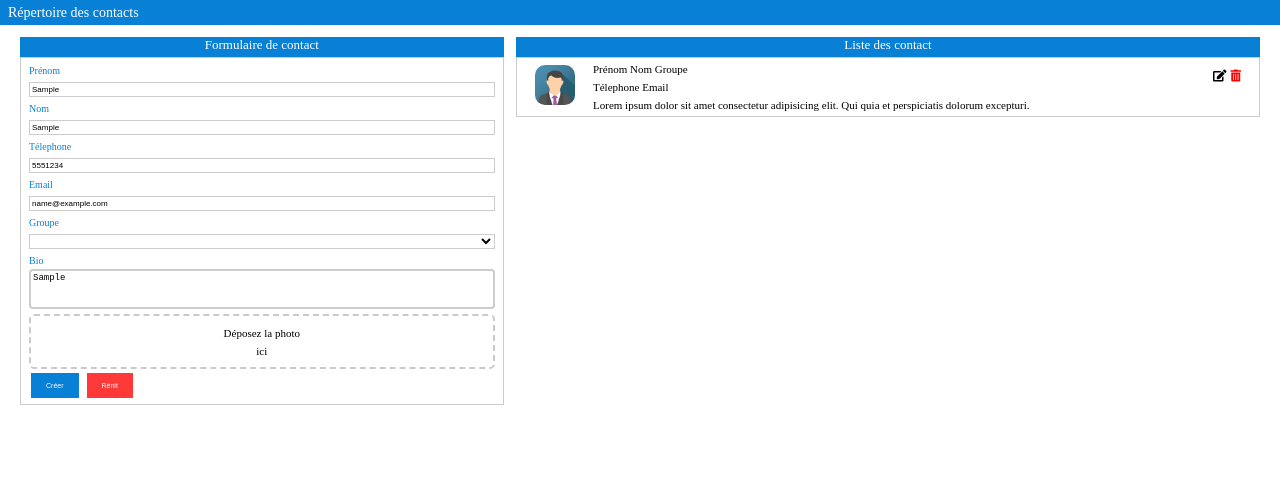
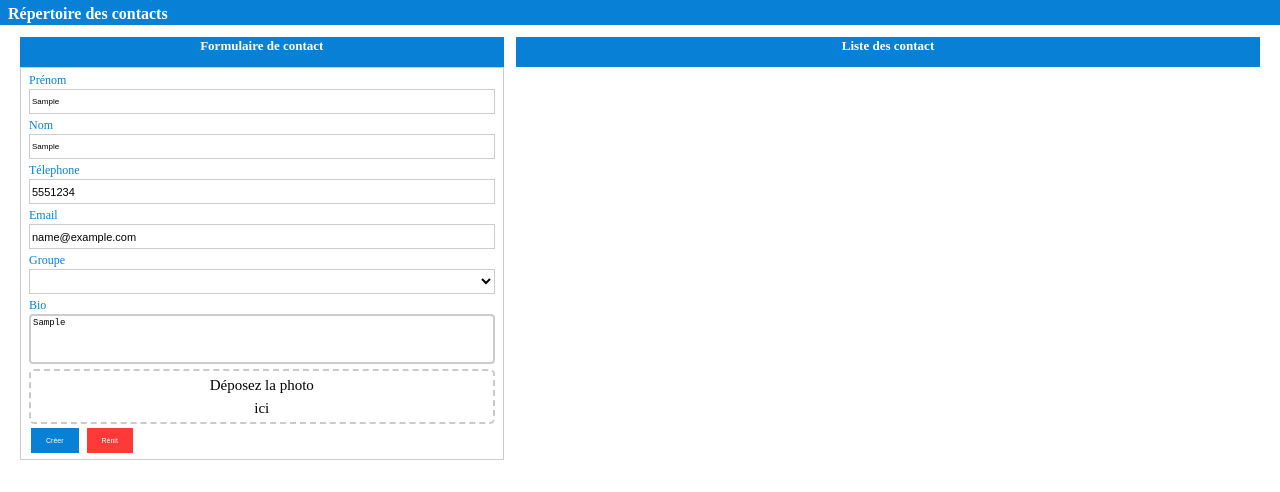
Before and after one commit to hermanngumbu/Contact-List-App, a plain HTML site: page index.html in a window 1280 px wide. Both pictures are taken after typing "Sample", "Sample", "5551234", "name@example.com", "Sample" into the empty fields and a click on the button "Créer". Drawn offline with Linux system fonts and the light colour scheme.

Commit message:
last update index css and js

```diff
--- a/app.js
+++ b/app.js
@@ -1,131 +1,9 @@
-//  #1
-// HERE VALIDATION AND GETTING DATA FONCTIONALITY
 
-let form = document.getElementById('form');
-let prenom = document.getElementById("prenom");
-let nom = document.getElementById("nom");
-let tel = document.getElementById('tel');
-let email = document.getElementById("email");
-let groupe = document.getElementById('groupe');
-let bio = document.getElementById('bio');
-let btn = document.getElementById('create');
-
-let contacts = []
-
-
-form.addEventListener('submit', (e) =>{
-    e.preventDefault();
-    let bcreate = document.getElementById("create").textContent
-    if(bcreate === "Créer"){
-      formValidation();
-      console.log(bcreate);
-    }
-    else{
-
-      console.log(bcreate);
-    }
-
-
-});
-
-// check tel unique
-let checkTelUnique = (tel) => {
-  return contacts.find(c => c.tel === tel)
-}
-
-let formValidation = () => {
-  if (checkTelUnique(tel.value)) {
-    msg.innerHTML = 'Tel deja utilise'
-    return
-  }
-
-    if (prenom.value === "" || nom.value === "" || tel.value === "") {
-      msg.innerHTML = "Le champ nom, prenom et téléphone ne peuvent pas etre vide.";
-    } else {
-      msg.innerHTML = "";
-      acceptData();
-    }
-  };
-
-  let data = {};
-
-  let acceptData = () => {
-    data["prenom"] = prenom.value;
-    data["nom"] = nom.value;
-    data["tel"] = tel.value;
-    data["email"] = email.value;
-    data["groupe"] = groupe.value;
-    data["bio"] = bio.value;
-    createPost();
-  };
-
-  function displayContacts () {
-    let contentContacts = ''
-
-    fo
-  }
-
-  let createPost = (data) => {
-    contacts.push(data)
-
-    posts.innerHTML += `
-    <div class="separate">
-    <div class="para">
-      <p>
-       <span id="editprenom">${data.prenom}</span>
-       <span id="editnom">${data.nom}</span>
-       <span id="editgroupe">${data.groupe}</span>
-      </p>
-      <p>
-         <span id="edittel">${data.tel}</span>
-        <span id="editemail">${data.email}</span>
-        </p>
-      <p id="editbio">${data.bio}</p>
-    </div>
-
-    <div class="icon">
-      <span class="options">
-        <i onClick="editPost(this)" class="fas fa-edit fa-xs" id=""></i>
-        <i onClick="deletePost(this)" class="fas fa-trash-alt fa-xs"></i>
-      </span>
-    </div>
-  </div>
-    `;
-  form.reset();
-};
-
-let deletePost = (e) => {
-    e.parentElement.parentElement.parentElement.remove();
-  };
-
-  let editPost = (e) => {
-
-    document.getElementById("prenom").value = document.getElementById("editprenom").innerHTML;
-    document.getElementById("nom").value = document.getElementById("editnom").innerHTML;
-    document.getElementById("tel").value = document.getElementById("edittel").innerHTML;
-    document.getElementById("email").value = document.getElementById("editemail").innerHTML;
-    document.getElementById("groupe").value = document.getElementById("editgroupe").innerHTML;
-    document.getElementById("bio").value = document.getElementById("editbio").innerHTML;
-
-    let b = btn.textContent="Modifier";
-    console.log(b);
-
-  };
-
-
-
-
-
-  //  #2
-// HERE DROP AND DRAG FONCTIONALITY
-
-
-  //selecting all required elements
 const dropArea = document.querySelector(".drag-area"),
 dragText = dropArea.querySelector("header"),
 button = dropArea.querySelector("button"),
 input = dropArea.querySelector("input");
-let file; //this is a global variable and we'll use it inside multiple functions
+let file;
 
 button.onclick = ()=>{
   input.click(); //if user click on the button then the input also clicked
@@ -143,13 +21,13 @@ input.addEventListener("change", function(){
 dropArea.addEventListener("dragover", (event)=>{
   event.preventDefault(); //preventing from default behaviour
   dropArea.classList.add("active");
-  dragText.textContent = "Release to Upload File";
+  // dragText.textContent = "Release to Upload File";
 });
 
 //If user leave dragged File from DropArea
 dropArea.addEventListener("dragleave", ()=>{
   dropArea.classList.remove("active");
-  dragText.textContent = "Drag & Drop to Upload File";
+  // dragText.textContent = "Drag & Drop to Upload File";
 });
 
 //If user drop File on DropArea
@@ -167,7 +45,7 @@ function showFile(){
     let fileReader = new FileReader(); //creating new FileReader object
     fileReader.onload = ()=>{
       let fileURL = fileReader.result; //passing user file source in fileURL variable
-      let imgTag = `<img src="${fileURL}" alt="">`; //creating an img tag and passing user selected file source inside src attribute
+      let imgTag = `<img src="${fileURL}" alt="" id="imgDrag">`; //creating an img tag and passing user selected file source inside src attribute
       dropArea.innerHTML = imgTag; //adding that created img tag inside dropArea container
     }
     fileReader.readAsDataURL(file);
@@ -177,3 +55,96 @@ function showFile(){
     dragText.textContent = "Drag & Drop to Upload File";
   }
 }
+
+
+
+
+
+const form = document.getElementById('form');
+const btnCreate = document.getElementById('btnSubmit');
+
+let updateId = "";
+let verify = false;
+
+btnCreate.addEventListener('click', (e) =>{
+     e.preventDefault();
+     const createId = 'id' + Date.now().toString();
+
+     const prenom = document.getElementById('prenom').value;
+     const nom = document.getElementById('nom').value;
+     const tel = document.getElementById('tel').value;
+     const email = document.getElementById('email').value;
+     const groupe = document.getElementById('groupe').value;
+     const bio = document.getElementById('bio').value;
+     const profil = document.getElementById('imgDrag').src;
+
+    if (verify) {
+    document.querySelector(`#${updateId} .para p .prenom`).innerText = prenom;
+    document.querySelector(`#${updateId} .para p .nom`).innerText = nom;
+    document.querySelector(`#${updateId} .para p .groupe`).innerText = groupe;
+    document.querySelector(`#${updateId} .para p .tel`).innerText = tel;
+    document.querySelector(`#${updateId} .para p .email`).innerText = email;
+    console.log(bio);
+    document.querySelector(`#${updateId} .para .bio`).innerText = bio;
+    document.querySelector(`#${updateId} .avatar .imgDrag`).src = profil;
+    } else {
+      const displayShow = `
+      <div class="posts" id='${createId}'>
+
+      <div class="avatar">
+        <img src="${profil}" alt="" class="imgDrag">
+      </div>
+      <div class="para">
+        <p>
+          <span class="prenom">${prenom}</span>
+          <span class="nom">${nom}</span>
+          <span class="groupe">${groupe}</span>
+        </p>
+        <p>
+          <span class="tel">${tel}</span>
+          <span class="email">${email}</span>
+        </p>
+        <p class="bio">${bio}</p>
+    </div>
+
+  <div class="icon">
+    <span class="options">
+      <i onClick="editPost(this, '${createId}')" class="fas fa-edit fa-xs"></i>
+      <i onClick="deletePost(this)" class="fas fa-trash-alt fa-xs"></i>
+    </span>
+  </div>
+  </div>
+`;
+
+    const affiche =  document.getElementById('display');
+    affiche.innerHTML+=displayShow;
+     }
+
+     document.getElementById('btnSubmit').textContent='Créer';
+     verify = false;
+     updateId = "";
+
+     form.reset();
+
+})
+
+const deletePost = (e) => {
+  e.parentElement.parentElement.parentElement.remove();
+};
+
+  const editPost = (e, id) => {
+    document.getElementById('prenom').value = e.parentElement.parentElement.previousElementSibling.querySelector('.prenom').innerHTML;
+    document.getElementById('nom').value = e.parentElement.parentElement.previousElementSibling.querySelector('.nom').innerHTML;
+    document.getElementById('groupe').value = e.parentElement.parentElement.previousElementSibling.querySelector('.groupe').innerHTML;
+    document.getElementById('email').value = e.parentElement.parentElement.previousElementSibling.querySelector('.email').innerHTML;
+    document.getElementById('bio').value = e.parentElement.parentElement.previousElementSibling.querySelector('.bio').innerHTML;
+    document.getElementById('tel').value = e.parentElement.parentElement.previousElementSibling.querySelector('.tel').innerHTML;
+    document.getElementById('imgDrag').src = e.parentElement.parentElement.parentElement.querySelector('.imgDrag').src;
+
+    updateId = id;
+    verify = true;
+
+   document.getElementById('btnSubmit').textContent='Modifier';
+
+
+  };
--- a/index.html
+++ b/index.html
@@ -18,8 +18,8 @@
       <div class="title2"><h2>Formulaire de contact</h2></div>
       <form id="form">
         <div id="msg"></div>
-        <label for="nom">Prénom</label>
-        <input type="text" id="prenom" name="prenom">
+        <label for="prenom">Prénom</label>
+        <input type="text" id="prenom" name="prenom" required>
 
 
         <label for="nom">Nom</label>
@@ -27,7 +27,7 @@
 
 
         <label for="telephone">Télephone</label> <br>
-        <input type="tel" id="tel" name="tel">
+        <input type="tel" id="tel" name="tel" required>
 
 
         <label for="email">Email</label>
@@ -53,48 +53,27 @@
           <input type="file" hidden>
         </div>
 
-        <button type="submit" class="button button1" id="create">Créer</button>
+        <button  type="submit" class="button button1" id="btnSubmit">Créer</button>
         <button type="reset" class="button button2">Rénit</button>
 
       </form>
     </div>
-    <div class="list">
+
+  <div class="list">
       <div class="list1">
         <h2>Liste des contact</h2>
       </div>
-      <div id="posts">
-        <div id="deco">
-          <div class="img">
-            <img src="/img_avatar.png" alt="herman">
-          </div>
-          <div class="separate">
-            <div class="para">
-              <p>
-               <span class="prenom">Prénom</span>
-               <span class="nom">Nom</span>
-               <span class="groupe">Groupe</span>
-              </p>
-              <p>
-                <span class="tel">Télephone</span>
-                <span class="email">Email</span>
-              </p>
-              <p class="bio">Lorem ipsum dolor sit amet consectetur adipisicing elit. Qui quia et perspiciatis dolorum excepturi.</p>
-            </div>
 
-            <div class="icon">
-              <span class="options">
-                <i onClick="editPost(this)" class="fas fa-edit fa-xs"></i>
-                <i onClick="deletePost(this)" class="fas fa-trash-alt fa-xs"></i>
-              </span>
-            </div>
-          </div>
+      <div id="display">
+
+      </div>
+
+  </div>
 
 
-        </div>
-      </div>
 
-    </div>
-  </div>
+
+
 
 
 
--- a/style.css
+++ b/style.css
@@ -11,7 +11,7 @@ body{
 p{
 font-family: 'Poppins';
 font-style: normal;
-font-size: 11px;
+font-size: 15px;
 padding: 3px;
 text-align: justify;
 
@@ -19,9 +19,9 @@ text-align: justify;
 h1{
 font-family: 'Poppins';
 font-style: normal;
-font-weight: 500;
-font-size: 14px;
-line-height: 10px;
+font-weight: 700;
+font-size: 16px;
+line-height: 12px;
 color: #FFFFFF;
 text-align: justify;
 padding: 8px;
@@ -30,9 +30,9 @@ padding: 8px;
 h2{
 font-family: 'Poppins';
 font-style: normal;
-font-weight: 400;
+font-weight: 600;
 font-size: 13px;
-line-height: 9px;
+line-height: 11px;
 color: #FFFFFF;
 text-align: center;
 padding-top: 3px;
@@ -42,7 +42,7 @@ padding-top: 3px;
 .title2{
   background: #0880D6;
   width: 100%;
-  height: 20px;
+  height: 30px;
   position: relative;
   top: 20px;
   right: 0;
@@ -52,7 +52,7 @@ padding-top: 3px;
 .list1{
   background: #0880D6;
   width: 100%;
-  height: 20px;
+  height: 30px;
   position: relative;
   top: 20px;
   right: 0;
@@ -70,7 +70,7 @@ background: #0880D6;
 /* Style inputs with type="text", select elements and textareas */
 input[type=text], textarea {
     width: 100%; /* Full width */
-    height: 15px;
+    height: 25px;
     padding: 2px; /* Some padding */
     font-size: 8px;
     border: 1px solid #ccc; /* Gray border */
@@ -82,8 +82,8 @@ input[type=text], textarea {
 
   select{
     width: 100%; /* Full width */
-    height: 15px;
-    font-size: 8px;
+    height: 25px;
+    font-size: 11px;
     border: 1px solid #ccc; /* Gray border */
     box-sizing: border-box; /* Make sure that padding and width stays in place */
     margin-top: 1px; /* Add a top margin */
@@ -94,9 +94,9 @@ input[type=text], textarea {
 
   input[type=email]{
     width: 100%; /* Full width */
-    height: 15px;
+    height: 25px;
     padding: 2px; /* Some padding */
-    font-size: 8px;
+    font-size: 11px;
     border: 1px solid #ccc; /* Gray border */
     box-sizing: border-box; /* Make sure that padding and width stays in place */
     margin-top: 1px; /* Add a top margin */
@@ -106,9 +106,9 @@ input[type=text], textarea {
 
   input[type=tel] {
     width: 100%; /* Full width */
-    height: 15px;
+    height: 25px;
     padding: 2px; /* Some padding */
-    font-size: 8px;
+    font-size: 11px;
     border: 1px solid #ccc; /* Gray border */
     box-sizing: border-box; /* Make sure that padding and width stays in place */
     margin-top: 1px; /* Add a top margin */
@@ -118,7 +118,7 @@ input[type=text], textarea {
 
   label{
     color: #0880D6;
-    font-size: 10px;
+    font-size: 12px;
   }
 
   form{
@@ -131,7 +131,7 @@ input[type=text], textarea {
 
   form textarea{
     text-align: justify;
-    height: 40px;
+    height: 50px;
     box-sizing: border-box;
     border: 2px solid #ccc;
     border-radius: 4px;
@@ -194,6 +194,7 @@ input[type=text], textarea {
   border: 1px solid #ccc;
   padding: 2px 8px 2px;
   margin-top: 20px;
+
 }
 
 
@@ -221,20 +222,31 @@ img{
   padding: 5px;
 }
 
-.deco{
-  margin: 10px;
+
+#display {
+  width: 100%;
+  padding: 2px 8px 2px;
+  margin-top: 20px;
 }
-.img{
-  float: left;
-  margin-left: 5px;
-  margin-right: 10px;
-}
-.separate{
+
+.posts{
   display: flex;
   flex-direction: row;
   justify-content: space-between;
-  gap: 5;
+  align-items: center;
+  border: 1px solid #ccc;
+  margin: -2px -8px 0px;
 }
+.icon{
+  padding: 1px 2px 25px;
+  float: right;
+}
+
+.para{
+  padding: 10px 20px 4px;
+  margin-left: -188px;
+}
+
 
 /* Drag and Drog */
 
```
